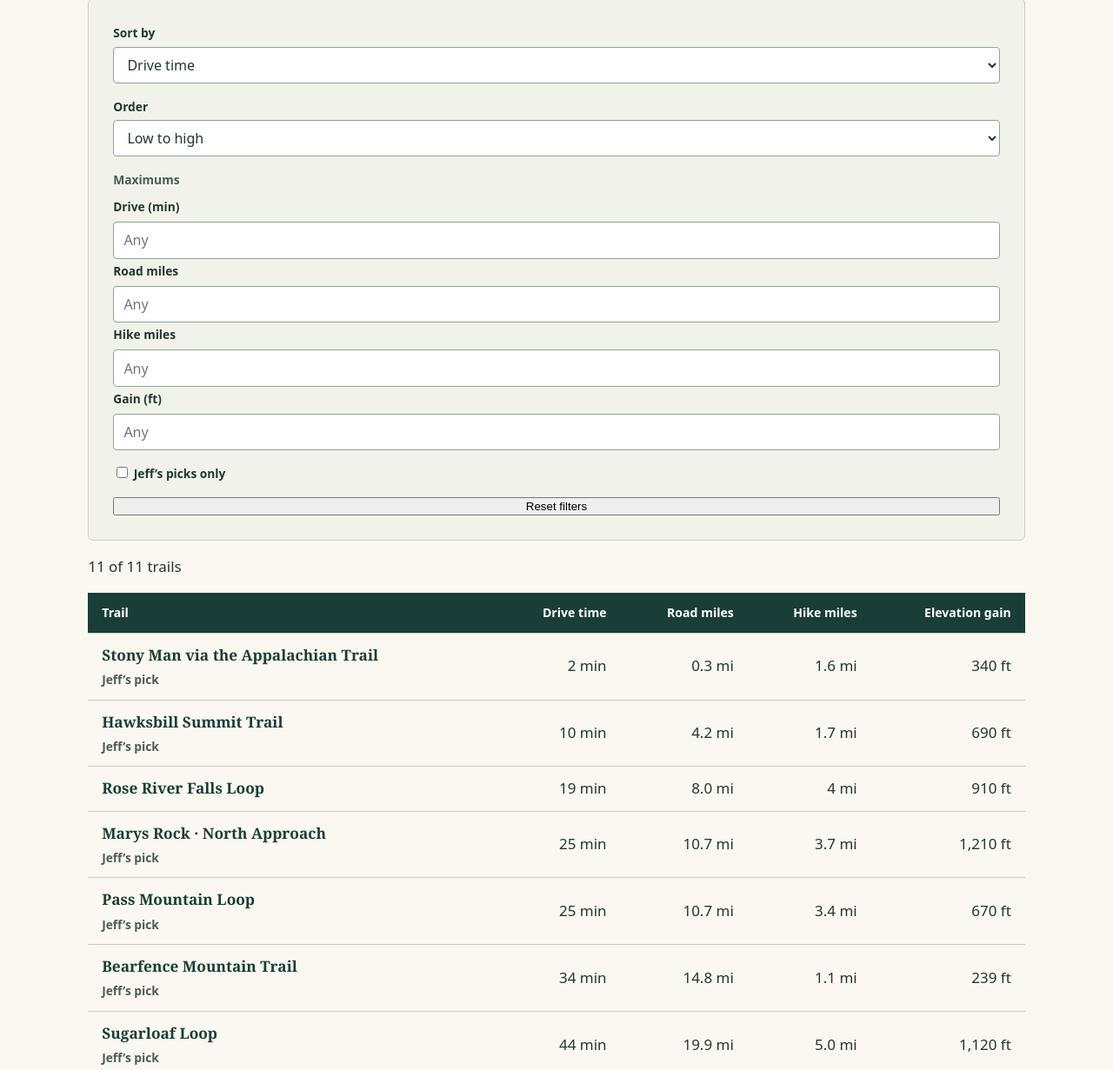
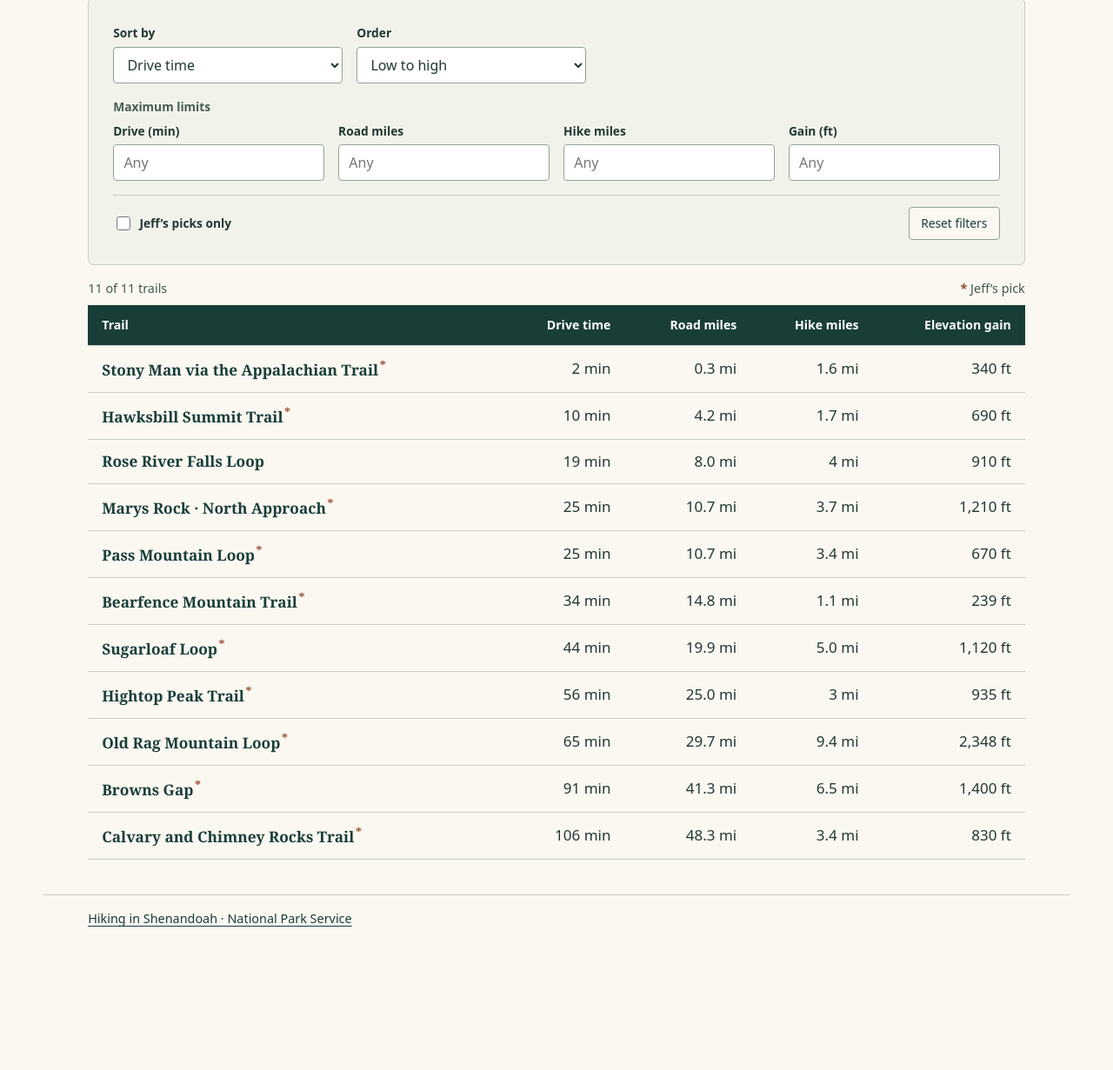
Before and after one commit to whatcouldhappen/shenandoah-trails, a plain HTML site: page index.html in a window 1280 px wide. Shown: the part 1472-2703 px from the top of the page at 87% size. After the commit the page ends 2572 px from the top, so only its background shows below. Drawn offline with Linux system fonts and the light colour scheme; no server answers.

Commit message:
Refine Trail Finder spacing and recommendation markers

```diff
--- a/index.html
+++ b/index.html
@@ -1,5 +1,5 @@
 <!doctype html>
-<html lang="en"><head><meta charset="utf-8"><meta name="viewport" content="width=device-width,initial-scale=1"><title>Jeff &amp; Chuck's Excellent Adventure!</title><link rel="stylesheet" href="guide.css"><link rel="stylesheet" href="basecamp.css"><script defer src="skyland-weather.js"></script></head>
+<html lang="en"><head><meta charset="utf-8"><meta name="viewport" content="width=device-width,initial-scale=1"><title>Jeff &amp; Chuck's Excellent Adventure!</title><link rel="stylesheet" href="guide.css"><link rel="stylesheet" href="basecamp.css?v=trail-finder-2"><script defer src="skyland-weather.js"></script></head>
 <body><nav class="mast" aria-label="Main navigation"><div><a class="brand" href="index.html">Shenandoah Trail Guide</a><span><a href="index.html#trails">Hikes</a><a href="trailhead-map.html">Trailhead map</a></span></div></nav><main class="wrap"><header class="hero"><div><h1>Jeff &amp; Chuck's <em>Excellent Adventure!</em></h1><p>Our hiking plans for Shenandoah National Park, with Skyland Lodge as home base.</p><div class="hero-links"><a class="action" href="#trails">Find a hike</a><a class="action secondary" href="trailhead-map.html">Map &amp; drives from Skyland</a></div></div><img src="images/jeff-and-chuck.webp" width="1400" height="914" alt="Jeff and Chuck sitting side by side at a counter with two glasses of wine."></header><section class="base" id="basecamp"><h2>Basecamp at Skyland Lodge</h2><p>Skyline Drive, mileposts 41.7 and 42.5</p><div class="photos"><figure><a href="https://www.flickr.com/photos/snpphotos/49669986046/"><img loading="lazy" src="https://live.staticflickr.com/65535/49669986046_af49cfe850_b.jpg" alt="A paved walkway leads to the stone-fronted entrance of Skyland’s dining and gift shop building."></a><figcaption>Front entrance to Skyland’s dining lodge · <a href="https://www.flickr.com/photos/snpphotos/49669986046/">Shenandoah National Park</a></figcaption></figure>
 <figure><img loading="lazy" src="https://www.nps.gov/common/uploads/cropped_image/E2869254-B86B-B34F-2538C47CB87C59D6.jpg" alt="Inside the Pollock Dining Room"><figcaption>Inside the Pollock Dining Room · <a href="https://www.nps.gov/places/000/skyland-dining-room.htm">NPS</a></figcaption></figure></div>
 <div class="stay"><div><section><h3>Arrival &amp; departure</h3><dl><dt>Check-in</dt><dd>4:00 p.m.</dd><dt>Check-out</dt><dd>11:00 a.m.</dd></dl><a href="https://www.goshenandoah.com/lodging/policies">Lodge policies</a></section>
@@ -8,22 +8,22 @@
 <section class="directory" id="trails" aria-labelledby="finder-heading"><h2 id="finder-heading">Trail Finder</h2>
 <p class="origin">One-way drives from the Skyland dining room.</p>
 <form id="finder" hidden>
-<label>Sort by <select name="sort"><option value="time">Drive time</option><option value="road">Road miles</option><option value="length">Hike length</option><option value="gain">Elevation gain</option></select></label>
-<label>Order <select name="order"><option value="1">Low to high</option><option value="-1">High to low</option></select></label>
-<fieldset><legend>Maximums</legend><label>Drive (min)<input type="number" min="0" step="any" placeholder="Any" name="time"></label><label>Road miles<input type="number" min="0" step="any" placeholder="Any" name="road"></label><label>Hike miles<input type="number" min="0" step="any" placeholder="Any" name="length"></label><label>Gain (ft)<input type="number" min="0" step="any" placeholder="Any" name="gain"></label></fieldset>
-<label><input type="checkbox" name="jeff"> Jeff’s picks only</label>
-<button type="reset">Reset filters</button></form>
-<p id="matches" aria-live="polite">11 trails</p><table class="comparison" aria-label="Trail comparison"><thead><tr><th scope="col">Trail</th><th scope="col">Drive time</th><th scope="col">Road miles</th><th scope="col">Hike miles</th><th scope="col">Elevation gain</th></tr></thead><tbody id="results"><tr id="stony-man" data-time="2" data-road="0.3" data-length="1.6" data-gain="340" data-jeff="true"><th scope="row"><a href="stony-man.html">Stony Man via the Appalachian Trail</a><small class="pick">Jeff’s pick</small></th><td><span class="mobile-label" aria-hidden="true">Drive time</span>2 min</td><td><span class="mobile-label" aria-hidden="true">Road miles</span>0.3 mi</td><td><span class="mobile-label" aria-hidden="true">Hike miles</span>1.6 mi</td><td><span class="mobile-label" aria-hidden="true">Elevation gain</span>340 ft</td></tr>
-<tr id="hawksbill" data-time="10" data-road="4.2" data-length="1.7" data-gain="690" data-jeff="true"><th scope="row"><a href="hawksbill.html">Hawksbill Summit Trail</a><small class="pick">Jeff’s pick</small></th><td><span class="mobile-label" aria-hidden="true">Drive time</span>10 min</td><td><span class="mobile-label" aria-hidden="true">Road miles</span>4.2 mi</td><td><span class="mobile-label" aria-hidden="true">Hike miles</span>1.7 mi</td><td><span class="mobile-label" aria-hidden="true">Elevation gain</span>690 ft</td></tr>
-<tr id="rose-river" data-time="19" data-road="8.0" data-length="4" data-gain="910" data-jeff="false"><th scope="row"><a href="rose-river.html">Rose River Falls Loop</a></th><td><span class="mobile-label" aria-hidden="true">Drive time</span>19 min</td><td><span class="mobile-label" aria-hidden="true">Road miles</span>8.0 mi</td><td><span class="mobile-label" aria-hidden="true">Hike miles</span>4 mi</td><td><span class="mobile-label" aria-hidden="true">Elevation gain</span>910 ft</td></tr>
-<tr id="marys-rock" data-time="25" data-road="10.7" data-length="3.7" data-gain="1210" data-jeff="true"><th scope="row"><a href="marys-rock.html">Marys Rock · North Approach</a><small class="pick">Jeff’s pick</small></th><td><span class="mobile-label" aria-hidden="true">Drive time</span>25 min</td><td><span class="mobile-label" aria-hidden="true">Road miles</span>10.7 mi</td><td><span class="mobile-label" aria-hidden="true">Hike miles</span>3.7 mi</td><td><span class="mobile-label" aria-hidden="true">Elevation gain</span>1,210 ft</td></tr>
-<tr id="pass-mountain" data-time="25" data-road="10.7" data-length="3.4" data-gain="670" data-jeff="true"><th scope="row"><a href="pass-mountain.html">Pass Mountain Loop</a><small class="pick">Jeff’s pick</small></th><td><span class="mobile-label" aria-hidden="true">Drive time</span>25 min</td><td><span class="mobile-label" aria-hidden="true">Road miles</span>10.7 mi</td><td><span class="mobile-label" aria-hidden="true">Hike miles</span>3.4 mi</td><td><span class="mobile-label" aria-hidden="true">Elevation gain</span>670 ft</td></tr>
-<tr id="bearfence" data-time="34" data-road="14.8" data-length="1.1" data-gain="239" data-jeff="true"><th scope="row"><a href="bearfence.html">Bearfence Mountain Trail</a><small class="pick">Jeff’s pick</small></th><td><span class="mobile-label" aria-hidden="true">Drive time</span>34 min</td><td><span class="mobile-label" aria-hidden="true">Road miles</span>14.8 mi</td><td><span class="mobile-label" aria-hidden="true">Hike miles</span>1.1 mi</td><td><span class="mobile-label" aria-hidden="true">Elevation gain</span>239 ft</td></tr>
-<tr id="sugarloaf" data-time="44" data-road="19.9" data-length="5.0" data-gain="1120" data-jeff="true"><th scope="row"><a href="sugarloaf.html">Sugarloaf Loop</a><small class="pick">Jeff’s pick</small></th><td><span class="mobile-label" aria-hidden="true">Drive time</span>44 min</td><td><span class="mobile-label" aria-hidden="true">Road miles</span>19.9 mi</td><td><span class="mobile-label" aria-hidden="true">Hike miles</span>5.0 mi</td><td><span class="mobile-label" aria-hidden="true">Elevation gain</span>1,120 ft</td></tr>
-<tr id="hightop" data-time="56" data-road="25.0" data-length="3" data-gain="935" data-jeff="true"><th scope="row"><a href="hightop.html">Hightop Peak Trail</a><small class="pick">Jeff’s pick</small></th><td><span class="mobile-label" aria-hidden="true">Drive time</span>56 min</td><td><span class="mobile-label" aria-hidden="true">Road miles</span>25.0 mi</td><td><span class="mobile-label" aria-hidden="true">Hike miles</span>3 mi</td><td><span class="mobile-label" aria-hidden="true">Elevation gain</span>935 ft</td></tr>
-<tr id="old-rag" data-time="65" data-road="29.7" data-length="9.4" data-gain="2348" data-jeff="true"><th scope="row"><a href="old-rag.html">Old Rag Mountain Loop</a><small class="pick">Jeff’s pick</small></th><td><span class="mobile-label" aria-hidden="true">Drive time</span>65 min</td><td><span class="mobile-label" aria-hidden="true">Road miles</span>29.7 mi</td><td><span class="mobile-label" aria-hidden="true">Hike miles</span>9.4 mi</td><td><span class="mobile-label" aria-hidden="true">Elevation gain</span>2,348 ft</td></tr>
-<tr id="browns-gap" data-time="91" data-road="41.3" data-length="6.5" data-gain="1400" data-jeff="true"><th scope="row"><a href="browns-gap.html">Browns Gap</a><small class="pick">Jeff’s pick</small></th><td><span class="mobile-label" aria-hidden="true">Drive time</span>91 min</td><td><span class="mobile-label" aria-hidden="true">Road miles</span>41.3 mi</td><td><span class="mobile-label" aria-hidden="true">Hike miles</span>6.5 mi</td><td><span class="mobile-label" aria-hidden="true">Elevation gain</span>1,400 ft</td></tr>
-<tr id="chimney-rock" data-time="106" data-road="48.3" data-length="3.4" data-gain="830" data-jeff="true"><th scope="row"><a href="chimney-rock.html">Calvary and Chimney Rocks Trail</a><small class="pick">Jeff’s pick</small></th><td><span class="mobile-label" aria-hidden="true">Drive time</span>106 min</td><td><span class="mobile-label" aria-hidden="true">Road miles</span>48.3 mi</td><td><span class="mobile-label" aria-hidden="true">Hike miles</span>3.4 mi</td><td><span class="mobile-label" aria-hidden="true">Elevation gain</span>830 ft</td></tr></tbody></table></section></main><footer class="wrap foot"><a href="https://www.nps.gov/shen/planyourvisit/hiking.htm">Hiking in Shenandoah · National Park Service</a></footer><script>
+<div class="sort-row"><label>Sort by <select name="sort"><option value="time">Drive time</option><option value="road">Road miles</option><option value="length">Hike length</option><option value="gain">Elevation gain</option></select></label>
+<label>Order <select name="order"><option value="1">Low to high</option><option value="-1">High to low</option></select></label></div>
+<fieldset><legend>Maximum limits</legend><div class="limit-row"><label>Drive (min)<input type="number" min="0" step="any" placeholder="Any" name="time"></label><label>Road miles<input type="number" min="0" step="any" placeholder="Any" name="road"></label><label>Hike miles<input type="number" min="0" step="any" placeholder="Any" name="length"></label><label>Gain (ft)<input type="number" min="0" step="any" placeholder="Any" name="gain"></label></div></fieldset>
+<div class="filter-actions"><label><input type="checkbox" name="jeff"> Jeff’s picks only</label>
+<button type="reset">Reset filters</button></div></form>
+<div class="results-meta"><p id="matches" aria-live="polite">11 trails</p><p><b class="pick">*</b> Jeff’s pick</p></div><table class="comparison" aria-label="Trail comparison"><thead><tr><th scope="col">Trail</th><th scope="col">Drive time</th><th scope="col">Road miles</th><th scope="col">Hike miles</th><th scope="col">Elevation gain</th></tr></thead><tbody id="results"><tr id="stony-man" data-time="2" data-road="0.3" data-length="1.6" data-gain="340" data-jeff="true"><th scope="row"><a href="stony-man.html">Stony Man via the Appalachian Trail</a><sup class="pick" aria-label="Jeff’s pick">*</sup></th><td><span class="mobile-label" hidden aria-hidden="true">Drive time</span>2 min</td><td><span class="mobile-label" hidden aria-hidden="true">Road miles</span>0.3 mi</td><td><span class="mobile-label" hidden aria-hidden="true">Hike miles</span>1.6 mi</td><td><span class="mobile-label" hidden aria-hidden="true">Elevation gain</span>340 ft</td></tr>
+<tr id="hawksbill" data-time="10" data-road="4.2" data-length="1.7" data-gain="690" data-jeff="true"><th scope="row"><a href="hawksbill.html">Hawksbill Summit Trail</a><sup class="pick" aria-label="Jeff’s pick">*</sup></th><td><span class="mobile-label" hidden aria-hidden="true">Drive time</span>10 min</td><td><span class="mobile-label" hidden aria-hidden="true">Road miles</span>4.2 mi</td><td><span class="mobile-label" hidden aria-hidden="true">Hike miles</span>1.7 mi</td><td><span class="mobile-label" hidden aria-hidden="true">Elevation gain</span>690 ft</td></tr>
+<tr id="rose-river" data-time="19" data-road="8.0" data-length="4" data-gain="910" data-jeff="false"><th scope="row"><a href="rose-river.html">Rose River Falls Loop</a></th><td><span class="mobile-label" hidden aria-hidden="true">Drive time</span>19 min</td><td><span class="mobile-label" hidden aria-hidden="true">Road miles</span>8.0 mi</td><td><span class="mobile-label" hidden aria-hidden="true">Hike miles</span>4 mi</td><td><span class="mobile-label" hidden aria-hidden="true">Elevation gain</span>910 ft</td></tr>
+<tr id="marys-rock" data-time="25" data-road="10.7" data-length="3.7" data-gain="1210" data-jeff="true"><th scope="row"><a href="marys-rock.html">Marys Rock · North Approach</a><sup class="pick" aria-label="Jeff’s pick">*</sup></th><td><span class="mobile-label" hidden aria-hidden="true">Drive time</span>25 min</td><td><span class="mobile-label" hidden aria-hidden="true">Road miles</span>10.7 mi</td><td><span class="mobile-label" hidden aria-hidden="true">Hike miles</span>3.7 mi</td><td><span class="mobile-label" hidden aria-hidden="true">Elevation gain</span>1,210 ft</td></tr>
+<tr id="pass-mountain" data-time="25" data-road="10.7" data-length="3.4" data-gain="670" data-jeff="true"><th scope="row"><a href="pass-mountain.html">Pass Mountain Loop</a><sup class="pick" aria-label="Jeff’s pick">*</sup></th><td><span class="mobile-label" hidden aria-hidden="true">Drive time</span>25 min</td><td><span class="mobile-label" hidden aria-hidden="true">Road miles</span>10.7 mi</td><td><span class="mobile-label" hidden aria-hidden="true">Hike miles</span>3.4 mi</td><td><span class="mobile-label" hidden aria-hidden="true">Elevation gain</span>670 ft</td></tr>
+<tr id="bearfence" data-time="34" data-road="14.8" data-length="1.1" data-gain="239" data-jeff="true"><th scope="row"><a href="bearfence.html">Bearfence Mountain Trail</a><sup class="pick" aria-label="Jeff’s pick">*</sup></th><td><span class="mobile-label" hidden aria-hidden="true">Drive time</span>34 min</td><td><span class="mobile-label" hidden aria-hidden="true">Road miles</span>14.8 mi</td><td><span class="mobile-label" hidden aria-hidden="true">Hike miles</span>1.1 mi</td><td><span class="mobile-label" hidden aria-hidden="true">Elevation gain</span>239 ft</td></tr>
+<tr id="sugarloaf" data-time="44" data-road="19.9" data-length="5.0" data-gain="1120" data-jeff="true"><th scope="row"><a href="sugarloaf.html">Sugarloaf Loop</a><sup class="pick" aria-label="Jeff’s pick">*</sup></th><td><span class="mobile-label" hidden aria-hidden="true">Drive time</span>44 min</td><td><span class="mobile-label" hidden aria-hidden="true">Road miles</span>19.9 mi</td><td><span class="mobile-label" hidden aria-hidden="true">Hike miles</span>5.0 mi</td><td><span class="mobile-label" hidden aria-hidden="true">Elevation gain</span>1,120 ft</td></tr>
+<tr id="hightop" data-time="56" data-road="25.0" data-length="3" data-gain="935" data-jeff="true"><th scope="row"><a href="hightop.html">Hightop Peak Trail</a><sup class="pick" aria-label="Jeff’s pick">*</sup></th><td><span class="mobile-label" hidden aria-hidden="true">Drive time</span>56 min</td><td><span class="mobile-label" hidden aria-hidden="true">Road miles</span>25.0 mi</td><td><span class="mobile-label" hidden aria-hidden="true">Hike miles</span>3 mi</td><td><span class="mobile-label" hidden aria-hidden="true">Elevation gain</span>935 ft</td></tr>
+<tr id="old-rag" data-time="65" data-road="29.7" data-length="9.4" data-gain="2348" data-jeff="true"><th scope="row"><a href="old-rag.html">Old Rag Mountain Loop</a><sup class="pick" aria-label="Jeff’s pick">*</sup></th><td><span class="mobile-label" hidden aria-hidden="true">Drive time</span>65 min</td><td><span class="mobile-label" hidden aria-hidden="true">Road miles</span>29.7 mi</td><td><span class="mobile-label" hidden aria-hidden="true">Hike miles</span>9.4 mi</td><td><span class="mobile-label" hidden aria-hidden="true">Elevation gain</span>2,348 ft</td></tr>
+<tr id="browns-gap" data-time="91" data-road="41.3" data-length="6.5" data-gain="1400" data-jeff="true"><th scope="row"><a href="browns-gap.html">Browns Gap</a><sup class="pick" aria-label="Jeff’s pick">*</sup></th><td><span class="mobile-label" hidden aria-hidden="true">Drive time</span>91 min</td><td><span class="mobile-label" hidden aria-hidden="true">Road miles</span>41.3 mi</td><td><span class="mobile-label" hidden aria-hidden="true">Hike miles</span>6.5 mi</td><td><span class="mobile-label" hidden aria-hidden="true">Elevation gain</span>1,400 ft</td></tr>
+<tr id="chimney-rock" data-time="106" data-road="48.3" data-length="3.4" data-gain="830" data-jeff="true"><th scope="row"><a href="chimney-rock.html">Calvary and Chimney Rocks Trail</a><sup class="pick" aria-label="Jeff’s pick">*</sup></th><td><span class="mobile-label" hidden aria-hidden="true">Drive time</span>106 min</td><td><span class="mobile-label" hidden aria-hidden="true">Road miles</span>48.3 mi</td><td><span class="mobile-label" hidden aria-hidden="true">Hike miles</span>3.4 mi</td><td><span class="mobile-label" hidden aria-hidden="true">Elevation gain</span>830 ft</td></tr></tbody></table></section></main><footer class="wrap foot"><a href="https://www.nps.gov/shen/planyourvisit/hiking.htm">Hiking in Shenandoah · National Park Service</a></footer><script>
 const finder = document.querySelector('#finder');
 const results = document.querySelector('#results');
 const trails = Array.from(results.children);
```
